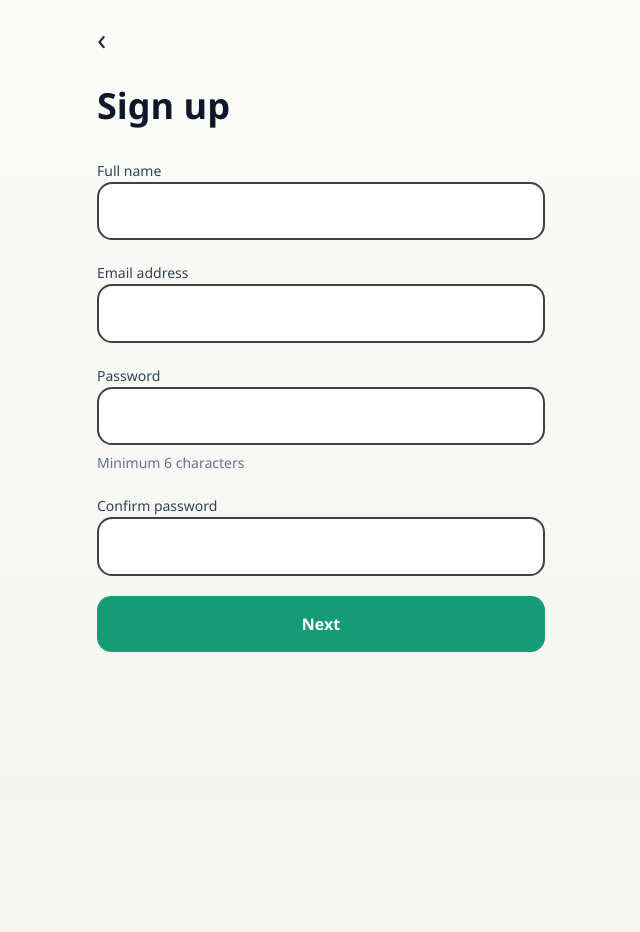
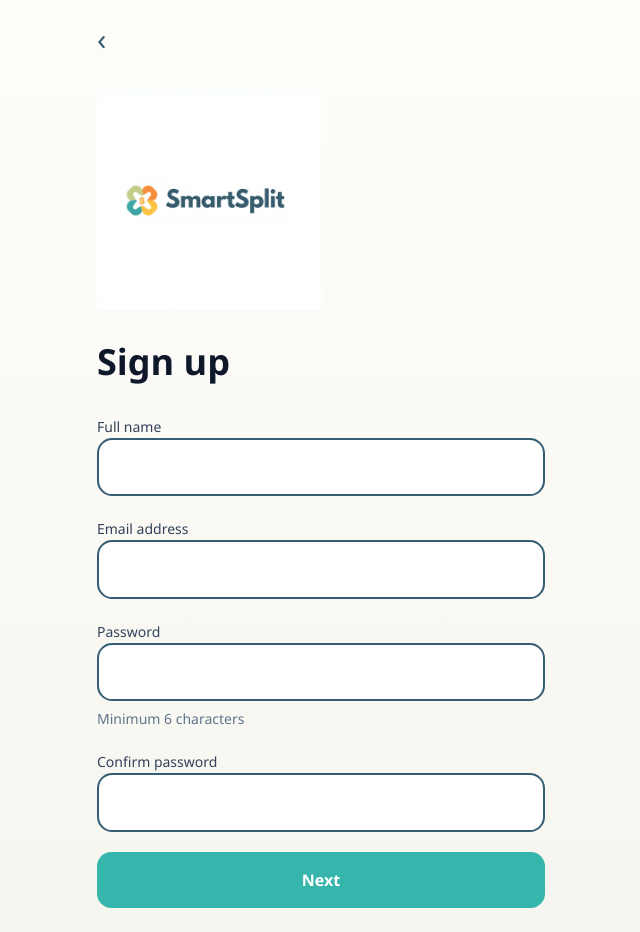
Before and after one commit to TanujDonkal/SmartSplit, a React (Vite) app in the folder client/: page /register in a window 1280 px wide. Shown: the whole page, without its empty margins (319-959 px from the left). Before the commit the page ends 800 px from the top, so only its background shows below. Built offline with nearby package versions, Linux system fonts and the light colour scheme; no server answers.

Commit message:
Issue 37 official logo branding (#38)
* branding: add official SmartSplit logo

* branding: align app palette with official logo

```diff
--- a/client/index.html
+++ b/client/index.html
@@ -2,9 +2,9 @@
 <html lang="en">
   <head>
     <meta charset="UTF-8" />
-    <link rel="icon" type="image/svg+xml" href="/favicon.svg" />
+    <link rel="icon" type="image/png" href="/smartsplit-logo.png" />
     <meta name="viewport" content="width=device-width, initial-scale=1.0" />
-    <title>client</title>
+    <title>SmartSplit</title>
   </head>
   <body>
     <div id="root"></div>
--- a/client/src/components/Layout.tsx
+++ b/client/src/components/Layout.tsx
@@ -26,12 +26,14 @@ export default function Layout() {
   return (
     <div className="app-shell">
       <div className="mobile-shell flex flex-col">
-        <header className="sticky top-0 z-20 border-b border-[#e4e5df] bg-[#fbfbf8]/95 px-5 py-4 backdrop-blur">
+        <header className="sticky top-0 z-20 border-b border-[#e8e8e0] bg-[#fffdfa]/95 px-5 py-4 backdrop-blur">
           <div className="flex items-center justify-between gap-3">
             <Link to="/dashboard?tab=groups" className="flex items-center gap-3">
-              <div className="grid h-11 w-11 place-items-center rounded-2xl bg-[#159b75] text-lg font-bold text-white">
-                S
-              </div>
+              <img
+                src="/smartsplit-logo.png"
+                alt="SmartSplit logo"
+                className="h-11 w-auto object-contain"
+              />
               <div>
                 <p className="text-lg font-semibold text-slate-900">SmartSplit</p>
                 <p className="mini-label">Split bills simply</p>
@@ -55,7 +57,7 @@ export default function Layout() {
                 </Link>
                 <Link
                   to="/register"
-                  className="rounded-full bg-[#159b75] px-4 py-2 text-sm font-semibold text-white"
+                  className="rounded-full bg-[#36b5ac] px-4 py-2 text-sm font-semibold text-white"
                 >
                   Sign up
                 </Link>
@@ -80,21 +82,21 @@ export default function Layout() {
                 >
                   <span
                     className={`text-sm font-semibold ${
-                      active ? 'text-[#159b75]' : 'text-slate-400'
+                      active ? 'text-[#36b5ac]' : 'text-slate-400'
                     }`}
                   >
                     {tab.icon}
                   </span>
                   <span
                     className={`text-xs font-medium ${
-                      active ? 'text-[#159b75]' : 'text-slate-500'
+                      active ? 'text-[#36b5ac]' : 'text-slate-500'
                     }`}
                   >
                     {tab.label}
                   </span>
                   <span
                     className={`mt-1 h-0.5 w-8 rounded-full ${
-                      active ? 'bg-[#159b75]' : 'bg-transparent'
+                      active ? 'bg-[#36b5ac]' : 'bg-transparent'
                     }`}
                   />
                 </Link>
--- a/client/src/index.css
+++ b/client/src/index.css
@@ -12,12 +12,14 @@
   --card-bg: #ffffff;
   --muted-bg: #f4f4f0;
   --line: #d6d7d2;
-  --text-main: #1f2937;
+  --text-main: #355d74;
   --text-soft: #6b7280;
-  --brand: #159b75;
-  --brand-dark: #0e7f60;
-  --ink: #343840;
-  --danger: #e86e49;
+  --brand: #36b5ac;
+  --brand-dark: #2b938c;
+  --brand-soft: #c7d579;
+  --accent: #f6b93f;
+  --ink: #355d74;
+  --danger: #ff9630;
 }
 
 * {
@@ -28,7 +30,7 @@ body {
   margin: 0;
   min-width: 320px;
   min-height: 100vh;
-  background: linear-gradient(180deg, #fbfbf8 0%, #f4f5f0 100%);
+  background: linear-gradient(180deg, #fffdfa 0%, #f6f6f0 100%);
   color: var(--text-main);
 }
 
@@ -49,19 +51,19 @@ select {
 }
 
 ::selection {
-  background: rgba(21, 155, 117, 0.18);
+  background: rgba(54, 181, 172, 0.18);
 }
 
 .app-shell {
   min-height: 100vh;
-  background: #fbfbf8;
+  background: #fffdfa;
 }
 
 .mobile-shell {
   width: min(100%, 30rem);
   min-height: 100vh;
   margin: 0 auto;
-  background: #fbfbf8;
+  background: #fffdfa;
 }
 
 .surface-card {
@@ -80,7 +82,7 @@ select {
 .form-input {
   width: 100%;
   border-radius: 0.95rem;
-  border: 2px solid #3d4148;
+  border: 2px solid #355d74;
   background: #ffffff;
   padding: 0.95rem 1rem;
   color: var(--text-main);
@@ -97,7 +99,7 @@ select {
 
 .form-input:focus {
   border-color: var(--brand);
-  box-shadow: 0 0 0 4px rgba(21, 155, 117, 0.14);
+  box-shadow: 0 0 0 4px rgba(54, 181, 172, 0.16);
 }
 
 .primary-button {
@@ -139,7 +141,7 @@ select {
 }
 
 .outline-button {
-  border: 1.5px solid rgba(21, 155, 117, 0.38);
+  border: 1.5px solid rgba(54, 181, 172, 0.45);
   border-radius: 0.95rem;
   background: #fff;
   color: var(--brand-dark);
@@ -156,5 +158,5 @@ select {
 }
 
 .floating-action {
-  box-shadow: 0 14px 28px rgba(21, 155, 117, 0.28);
+  box-shadow: 0 14px 28px rgba(54, 181, 172, 0.28);
 }
--- a/client/src/pages/Home.tsx
+++ b/client/src/pages/Home.tsx
@@ -6,13 +6,11 @@ export default function Home() {
       <div className="pt-12" />
 
       <section className="flex flex-col items-center">
-        <div className="relative mb-5 h-24 w-24">
-          <div className="absolute left-2 top-2 h-16 w-16 rotate-45 rounded-[1.3rem] bg-[#9be7d1]" />
-          <div className="absolute right-1 top-8 h-14 w-14 rotate-45 rounded-[1rem] bg-[#2e343d]" />
-          <div className="absolute bottom-0 left-7 h-11 w-11 rotate-45 rounded-[0.85rem] bg-[#159b75]" />
-        </div>
-
-        <h1 className="text-3xl font-semibold text-slate-900">SmartSplit</h1>
+        <img
+          src="/smartsplit-logo.png"
+          alt="SmartSplit"
+          className="mb-5 h-auto w-full max-w-[19rem] object-contain"
+        />
         <p className="mt-3 max-w-xs text-base leading-7 text-slate-500">
           Track shared bills, split group expenses, and settle up with a flow that feels clear on mobile first.
         </p>
@@ -39,10 +37,10 @@ export default function Home() {
 
       <div className="w-full overflow-hidden pt-10">
         <div className="flex h-16 items-end gap-2">
-          <div className="h-8 flex-1 rounded-t-[1.6rem] bg-[#2f343d]" />
-          <div className="h-12 flex-1 rounded-t-[1.6rem] bg-[#7a51d9]" />
-          <div className="h-10 flex-1 rounded-t-[1.6rem] bg-[#2ad1b0]" />
-          <div className="h-14 flex-1 rounded-t-[1.6rem] bg-[#ff6f4d]" />
+          <div className="h-8 flex-1 rounded-t-[1.6rem] bg-[#355d74]" />
+          <div className="h-12 flex-1 rounded-t-[1.6rem] bg-[#c7d579]" />
+          <div className="h-10 flex-1 rounded-t-[1.6rem] bg-[#36b5ac]" />
+          <div className="h-14 flex-1 rounded-t-[1.6rem] bg-[#f6b93f]" />
         </div>
       </div>
     </div>
--- a/client/src/pages/Login.tsx
+++ b/client/src/pages/Login.tsx
@@ -41,11 +41,16 @@ export default function Login() {
     <div className="mx-auto flex min-h-screen w-full max-w-[30rem] flex-col px-4 py-6">
       <div className="mb-8 flex items-center">
         <Link to="/" className="text-3xl leading-none text-slate-700">
-          ‹
+          &lsaquo;
         </Link>
       </div>
 
       <div className="mx-auto w-full max-w-md">
+        <img
+          src="/smartsplit-logo.png"
+          alt="SmartSplit"
+          className="mb-8 h-auto w-full max-w-[14rem] object-contain"
+        />
         <h1 className="mb-8 text-4xl font-semibold text-slate-900">Log in</h1>
 
         {token ? (
@@ -100,12 +105,16 @@ export default function Login() {
             />
           </label>
 
-          <button type="submit" disabled={isSubmitting} className="primary-button w-full px-4 py-4 text-lg">
+          <button
+            type="submit"
+            disabled={isSubmitting}
+            className="primary-button w-full px-4 py-4 text-lg"
+          >
             {isSubmitting ? 'Logging in...' : 'Log in'}
           </button>
         </form>
 
-        <p className="mt-6 text-center text-sm font-medium text-[#13785c]">
+        <p className="mt-6 text-center text-sm font-medium text-[#2b938c]">
           Forgot your password?
         </p>
       </div>
--- a/client/src/pages/Register.tsx
+++ b/client/src/pages/Register.tsx
@@ -48,11 +48,16 @@ export default function Register() {
     <div className="mx-auto flex min-h-screen w-full max-w-[30rem] flex-col px-4 py-6">
       <div className="mb-8 flex items-center">
         <Link to="/" className="text-3xl leading-none text-slate-700">
-          ‹
+          &lsaquo;
         </Link>
       </div>
 
       <div className="mx-auto w-full max-w-md">
+        <img
+          src="/smartsplit-logo.png"
+          alt="SmartSplit"
+          className="mb-8 h-auto w-full max-w-[14rem] object-contain"
+        />
         <h1 className="mb-8 text-4xl font-semibold text-slate-900">Sign up</h1>
 
         {token ? (
@@ -133,7 +138,11 @@ export default function Register() {
             />
           </label>
 
-          <button type="submit" disabled={isSubmitting} className="primary-button w-full px-4 py-4 text-lg">
+          <button
+            type="submit"
+            disabled={isSubmitting}
+            className="primary-button w-full px-4 py-4 text-lg"
+          >
             {isSubmitting ? 'Creating account...' : 'Next'}
           </button>
         </form>
```
Also changed, not shown: client/src/pages/Dashboard.tsx (+10 -10 lines), client/src/pages/GroupDetail.tsx (+11 -11 lines), client/public/smartsplit-logo.png (added).
